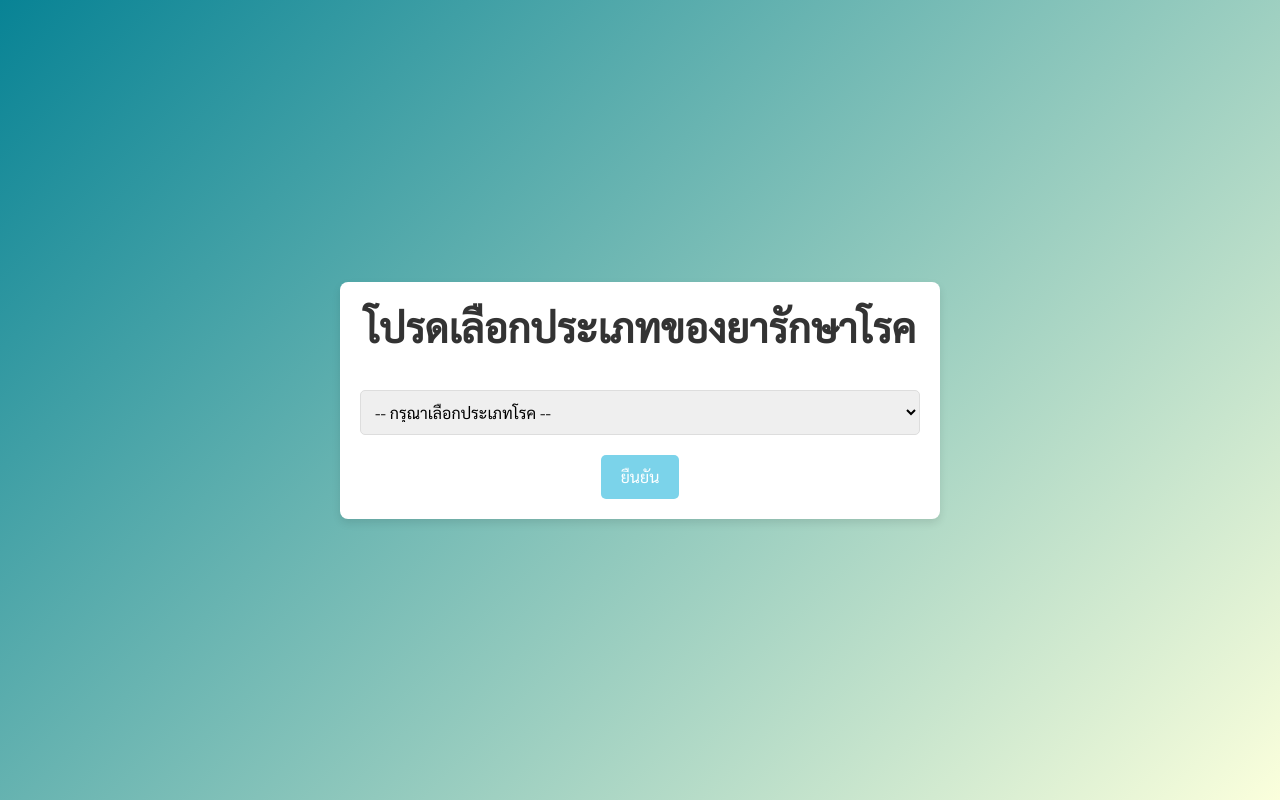
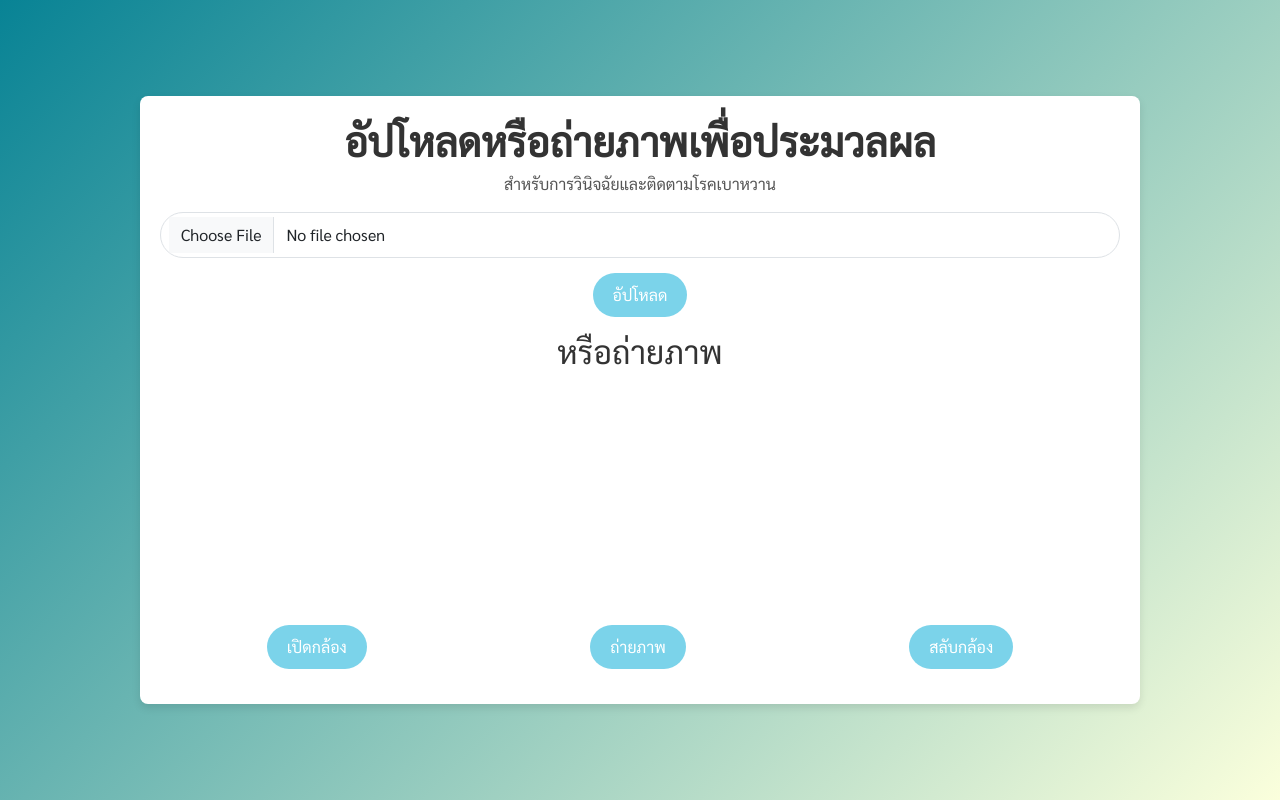
Before and after one commit to supeeya/drug-api, a FastAPI app: template templates/form.html in a window 1280 px wide. Run offline with FastAPI, Linux system fonts and the light colour scheme; the template is opened without the code that fills it, so the values that code supplies are empty.

Commit message:
Update form.html

```diff
--- a/templates/form.html
+++ b/templates/form.html
@@ -8,7 +8,7 @@
         integrity="sha384-QWTKZyjpPEjISv5WaRU9OFeRpok6YctnYmDr5pNlyT2bRjXh0JMhjY6hW+ALEwIH" crossorigin="anonymous">
     <link href='https://fonts.googleapis.com/css?family=Sarabun' rel='stylesheet'>
 
-    <title>เลือกประเภทของยารักษาโรค</title>
+    <title>อัปโหลดหรือถ่ายภาพเพื่อประมวลผล</title>
     <style>
         body {
             font-family: 'Sarabun';
@@ -22,49 +22,73 @@
         }
 
         .container {
-            max-width: 600px;
+            max-width: 1000px;
+            margin: 50px auto;
             padding: 20px;
             background-color: #ffffff;
             box-shadow: 0 4px 8px rgba(0, 0, 0, 0.1);
             border-radius: 8px;
-            text-align: center;
         }
 
-        h1 {
-            font-weight: bold;
+        h1,
+        h2 {
+            text-align: center;
             color: #333;
-            margin-bottom: 20px;
         }
 
-        select {
-            width: 100%;
-            padding: 10px;
-            margin-top: 20px;
-            border-radius: 5px;
-            border: 1px solid #ddd;
+        input[type="file"],
+        input[type="submit"],
+        button {
+            display: block;
+            margin: 15px auto;
+            padding: 10px 20px;
+            border-radius: 25px;
         }
 
+        input[type="submit"],
         button {
-            margin-top: 20px;
-            padding: 10px 20px;
             background-color: #7BD3EA;
             color: white;
             border: none;
-            border-radius: 5px;
             cursor: pointer;
-            transition: background-color 0.3s;
+            transition: 0.3s;
         }
 
+        input[type="submit"]:hover,
         button:hover {
             background-color: #A7ECEE;
+        }
+
+        video {
+            display: block;
+            margin: 20px auto;
+            width: 100%;
+            max-width: 400px;
+            border-radius: 8px;
+        }
+
+        canvas {
+            display: none;
+        }
+
+        .button-group {
+            display: flex;
+            justify-content: center;
+            gap: 10px;
+            margin-top: 15px;
         }
 
         @media (max-width: 576px) {
             .container {
                 width: 95%;
+                /* เพิ่มความชิดขอบในหน้าจอเล็ก */
             }
 
-            button {
+            .button-group button {
+                width: 100%;
+            }
+
+            video {
                 width: 100%;
             }
         }
@@ -73,37 +97,114 @@
 
 <body>
     <div class="container">
-        <h1>โปรดเลือกประเภทของยารักษาโรค</h1>
-        <form id="disease-form">
-            <select id="disease-select" required>
-                <option value="" disabled selected>-- กรุณาเลือกประเภทโรค --</option>
-                <option value="heart">โรคหัวใจ</option>
-                <option value="diabetes">โรคเบาหวาน</option>
-            </select>
-            <button type="button" id="submit-button">ยืนยัน</button>
+        <h1 style="font-weight: bold; color: #333; text-align: center;">อัปโหลดหรือถ่ายภาพเพื่อประมวลผล</h1>
+        <p style="text-align: center; color: #555;">สำหรับการวินิจฉัยและติดตามโรคเบาหวาน</p>
+        <form action="/upload/" enctype="multipart/form-data" method="post">
+            <input name="file" class="form-control mt-3" type="file" required>
+            <input type="submit" value="อัปโหลด">
+        </form>
+
+        <h2>หรือถ่ายภาพ</h2>
+        <video id="video" autoplay></video>
+        <div class="button-group">
+            <button id="toggle-camera">เปิดกล้อง</button>
+            <button id="capture">ถ่ายภาพ</button>
+            <button id="switch-camera">สลับกล้อง</button>
+        </div>
+        <canvas id="canvas"></canvas>
+        <form id="capture-form" action="/upload/" enctype="multipart/form-data" method="post">
+            <input id="captured-image" name="file" type="hidden">
         </form>
     </div>
+    <script>
+    const video = document.getElementById('video');
+    const canvas = document.getElementById('canvas');
+    const captureButton = document.getElementById('capture');
+    const toggleCameraButton = document.getElementById('toggle-camera');
+    const switchCameraButton = document.getElementById('switch-camera');
+    const captureForm = document.getElementById('capture-form');
+    const capturedImageInput = document.getElementById('captured-image');
+    let stream = null;
+    let currentStreamTrack = null;
+    let currentCamera = 'user';
 
-    <script>
-        const submitButton = document.getElementById('submit-button');
-        const diseaseSelect = document.getElementById('disease-select');
+    let videoDevices = [];
+    let currentDevice = null;
 
-        submitButton.addEventListener('click', () => {
-            const selectedValue = diseaseSelect.value;
+    async function getAvailableCameras() {
+        try {
+            const devices = await navigator.mediaDevices.enumerateDevices();
+            videoDevices = devices.filter(device => device.kind === 'videoinput');
+            currentDevice = videoDevices.find(device => device.label.includes(currentCamera === 'user' ? 'front' : 'back')) || videoDevices[0];
+        } catch (err) {
+            console.error('Error fetching cameras:', err);
+        }
+    }
 
-            if (!selectedValue) {
-                alert('กรุณาเลือกประเภทโรค');
-                return;
-            }
+    async function startCamera() {
+        if (!currentDevice) return;
+        try {
+            const constraints = {
+                video: {
+                    deviceId: { exact: currentDevice.deviceId }
+                }
+            };
+            if (stream) stopCamera();
+            stream = await navigator.mediaDevices.getUserMedia(constraints);
+            video.srcObject = stream;
+            currentStreamTrack = stream.getVideoTracks()[0];
+        } catch (err) {
+            console.error('Error accessing webcam:', err);
+        }
+    }
 
-            if (selectedValue === 'heart') {
-                window.location.href = 'heart.html';
-            } else if (selectedValue === 'diabetes') {
-                window.location.href = 'index.html';
-            }
+    function stopCamera() {
+        if (stream) {
+            const tracks = stream.getTracks();
+            tracks.forEach(track => track.stop());
+            video.srcObject = null;
+            stream = null;
+            currentStreamTrack = null;
+        }
+    }
+
+    toggleCameraButton.addEventListener('click', () => {
+        if (stream) {
+            stopCamera();
+            toggleCameraButton.textContent = 'เปิดกล้อง';
+        } else {
+            startCamera();
+            toggleCameraButton.textContent = 'ปิดกล้อง';
+        }
+    });
+
+    switchCameraButton.addEventListener('click', async () => {
+        currentCamera = currentCamera === 'user' ? 'environment' : 'user';
+        await getAvailableCameras();
+        startCamera();
+    });
+
+    captureButton.addEventListener('click', () => {
+        const context = canvas.getContext('2d');
+        canvas.width = video.videoWidth;
+        canvas.height = video.videoHeight;
+        context.drawImage(video, 0, 0, canvas.width, canvas.height);
+        canvas.toBlob(blob => {
+            const file = new File([blob], "captured_image.png", { type: 'image/png' });
+            const formData = new FormData();
+            formData.append('file', file);
+            fetch('/upload/', {
+                method: 'POST',
+                body: formData
+            })
+                .then(response => response.text())
+                .then(result => document.write(result))
+                .catch(error => console.error('Error:', error));
         });
-    </script>
+    });
 
+    getAvailableCameras().then(() => startCamera());
+</script>
     <script src="https://cdn.jsdelivr.net/npm/bootstrap@5.3.3/dist/js/bootstrap.bundle.min.js"
         integrity="sha384-YvpcrYf0tY3lHB60NNkmXc5s9fDVZLESaAA55NDzOxhy9GkcIdslK1eN7N6jIeHz"
         crossorigin="anonymous"></script>
```
